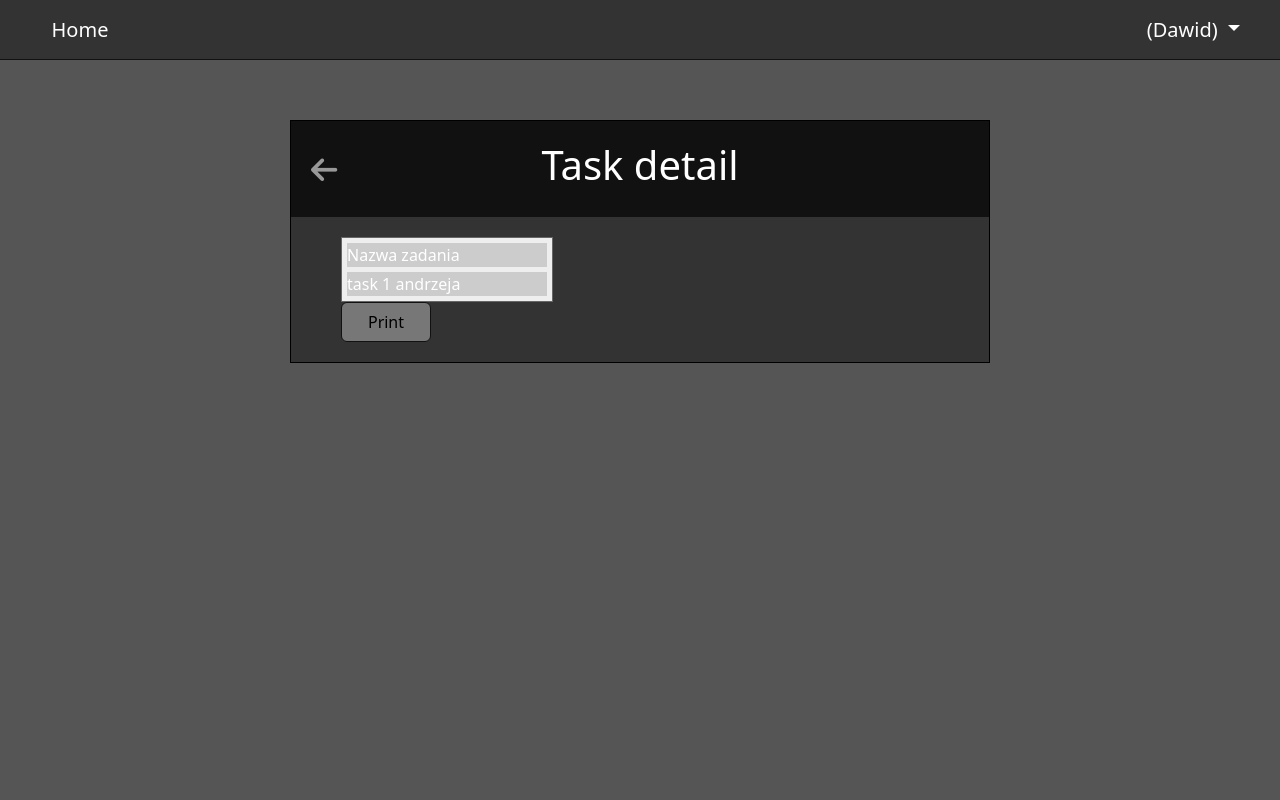
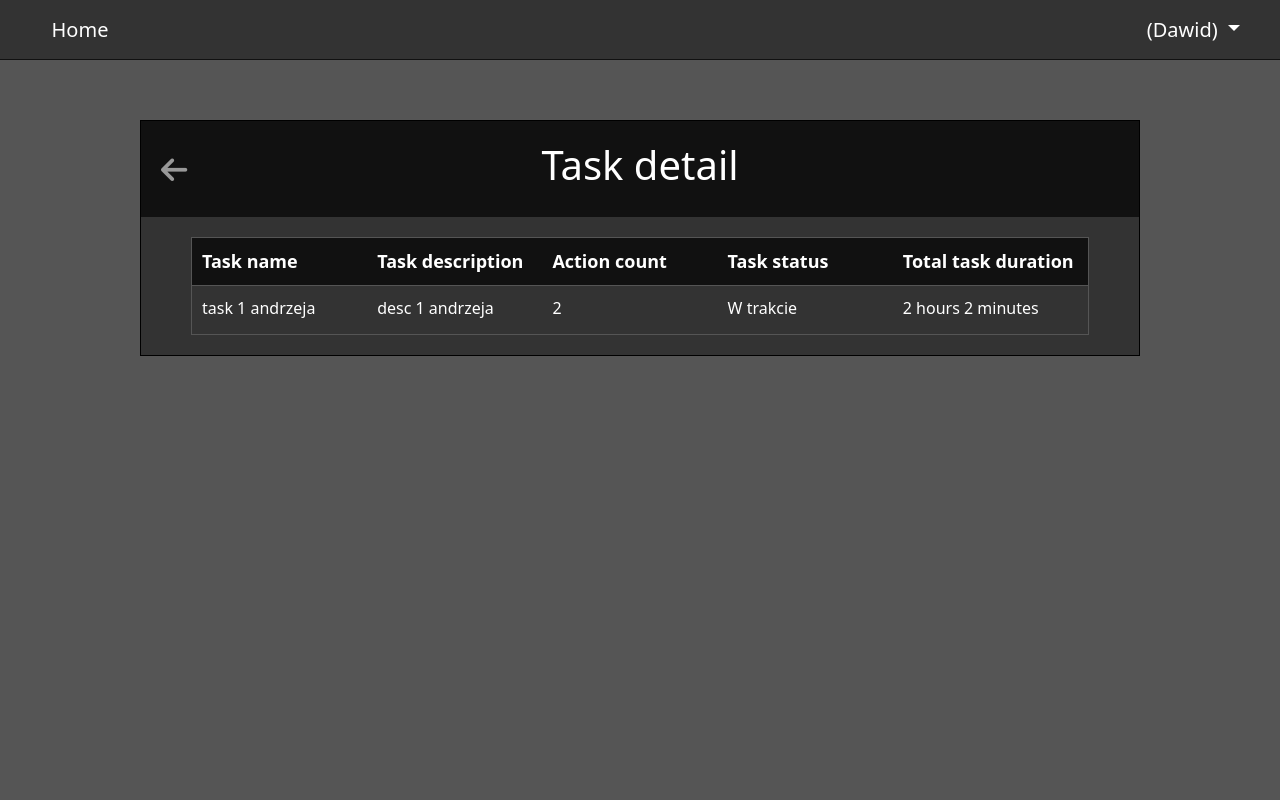
Before and after one commit to dawid809/ToDoList-Django, a Django app: page /task-detail/50/ in a window 1280 px wide. Run offline with Django 4.2, Linux system fonts and the light colour scheme; a user stored in the database is signed in; data comes from the database, SQL or seed files in the repository; both versions use the stored data as it was after the commit; some libraries are stand-ins or nearby versions.

Commit message:
task dateil using grid CSS done

```diff
--- a/base/static/css/main.css
+++ b/base/static/css/main.css
@@ -20,19 +20,16 @@ body {
   background-color: var(--gray);
   color: var(--white);
   box-sizing: border-box;
-  width: 100%;
+  /* height: 100vh; */
   padding: 0;
   margin: 0;
-  height: calc(100vh - 120px);
 }
 
 .main-container {
   display: flex;
   flex-direction: column;
-  margin-top: 120px;
   position: relative;
   align-items: center;
-  height: 100%;
 }
 
 
@@ -122,6 +119,7 @@ body {
 .context-wrapper {
 border: 1px solid var(--black);
 width: 500px;
+margin-top: 120px;
 /* border-radius: 12px;
 overflow: hidden; */
 }
@@ -427,29 +425,40 @@ color: var(--black);
     font-style: italic;
   }
 
-  .detail-table {
-    display: table;
-    width:auto;
-    background-color:#eee;
-    border:1px solid  #666666;
-    border-spacing:5px;
+  .detail-container {
+    display: grid;
+    grid-template-rows: repeat(2, 1fr);
+    grid-template-columns: repeat(5, 1fr);
+    /* gap: 15px 10px; */
+    border: 1px solid var(--gray);
   }
 
-  .detail-table-header-row {
-
+  .detail-header {
+    display: grid;
+    grid-row: 1;
+    grid-column: 1/-1 ;
+    grid-template-columns: repeat(5, 1fr);
+    border-bottom: 1px solid var(--gray);
+    background-color: var(--gray-darker);
+    padding: 10px;
   }
 
-  .detail-table-div-row {
-    display:table-row;
-    width:auto;
+  .detail-context {
+    display: grid;
+    grid-row: 2;
+    grid-column: 1/-1 ;
+    grid-template-columns: repeat(5, 1fr);
+    padding: 10px;
   }
 
-  .detail-table-cell {
-    float: left;
-    display:table-column;
-    width:200px;
-    background-color:#ccc;
-  }
+.single-head-item {
+  font-size: 18px;
+  font-weight: bold;
+}
+
+.single-context-item {
+
+}
 
 
   /* Timepicker */
--- a/base/templates/base/task_detail.html
+++ b/base/templates/base/task_detail.html
@@ -3,7 +3,7 @@
 {% block title %}Task details{% endblock %}
 
 {% block content %}
-<div class="context-wrapper" style="width: 700px;">
+<div class="context-wrapper" style="width: 1000px;">
     <div class="context-header-wrapper">
         <a class="back-icon" href="{% url 'task-list' %}">
             <i class="fa-solid fa-arrow-left"></i>
@@ -11,26 +11,76 @@
         <h1 class="text-center">Task detail</h2>
     </div>
     <div class="context-body-wrapper">
-        <div class="detail-list">
             {% if action_count == 0 %}
+            <div class="detail-list">
                 <h2>At this moment no actions!</h2>
+            </div>
             {% else %}
-            <div class="detail-table">
-                <div class="detail-table-header-row">
-                    <div class="detail-table-cell">Nazwa zadania</div>
+            <div class="detail-container">
+                <div class="detail-header">
+                    <div class="single-head-item">Task name</div>
+                    <div class="single-head-item">Task description</div>
+                    <div class="single-head-item">Action count</div>
+                    <div class="single-head-item">Task status</div>
+                    <div class="single-head-item">Total task duration</div>
                  </div>
-                <div class="detail-table-div-row">
-                    <div class="detail-table-cell">{{ task.title }}</div>
+                <div class="detail-context">
+                    <div class="single-context-item">{{ task.title }}</div>
+                    <div class="single-context-item">{{ task.description }}</div>
+                    <div class="single-context-item">{{ action_count }}</div>
+                    <div class="single-context-item">
+                        {% if  task.complete == False %}
+                            W trakcie
+                        {% else %}
+                            Zakończone
+                        {% endif %}
+                    </div>
+                    <div class="single-context-item">{{total_duration}}</div>
                 </div>
             </div>
             {% endif %}
-        </div>
-        <button id="elo" class="button-cancel">
-        Print
-        </button>
     </div>
 </div>
 {% endblock %}
+
+<!-- <div class="detail-table">
+    <div class="detail-table-header-row">
+        <div class="detail-table-cell">Task name</div>
+     </div>
+    <div class="detail-table-div-row">
+        <div class="detail-table-cell">{{ task.title }}</div>
+    </div>
+    <div class="detail-table-header-row">
+        <div class="detail-table-cell">Task description</div>
+     </div>
+    <div class="detail-table-div-row">
+        <div class="detail-table-cell">{{ task.description }}</div>
+    </div>
+    <div class="detail-table-header-row">
+        <div class="detail-table-cell">Action count</div>
+     </div>
+    <div class="detail-table-div-row">
+        <div class="detail-table-cell">{{ action_count }}</div>
+    </div>
+    <div class="detail-table-header-row">
+        <div class="detail-table-cell">Task status</div>
+     </div>
+    <div class="detail-table-div-row">
+        <div class="detail-table-cell">
+            {% if  task.complete == False %}
+                W trakcie
+            {% else %}
+                Zakończone
+            {% endif %}
+        </div>
+    </div>
+    <div class="detail-table-header-row">
+        <div class="detail-table-cell">Total task duration</div>
+     </div>
+    <div class="detail-table-div-row">
+        <div class="detail-table-cell">{{total_duration}}</div>
+    </div>
+</div> -->
 
 <!-- <h3>Nazwa zadania - {{ task.title }}</h3>
 <h5>Opis zadania - {{ task.description }}</h3>
--- a/base/views.py
+++ b/base/views.py
@@ -119,7 +119,7 @@ class TaskDetail(LoginRequiredMixin, DetailView):
 
         times = Action.format_timedelta(times)
 
-        context['actions_count'] = times
+        context['total_duration'] = times
         return context
 
 
```
Also changed, not shown: db.sqlite3.
